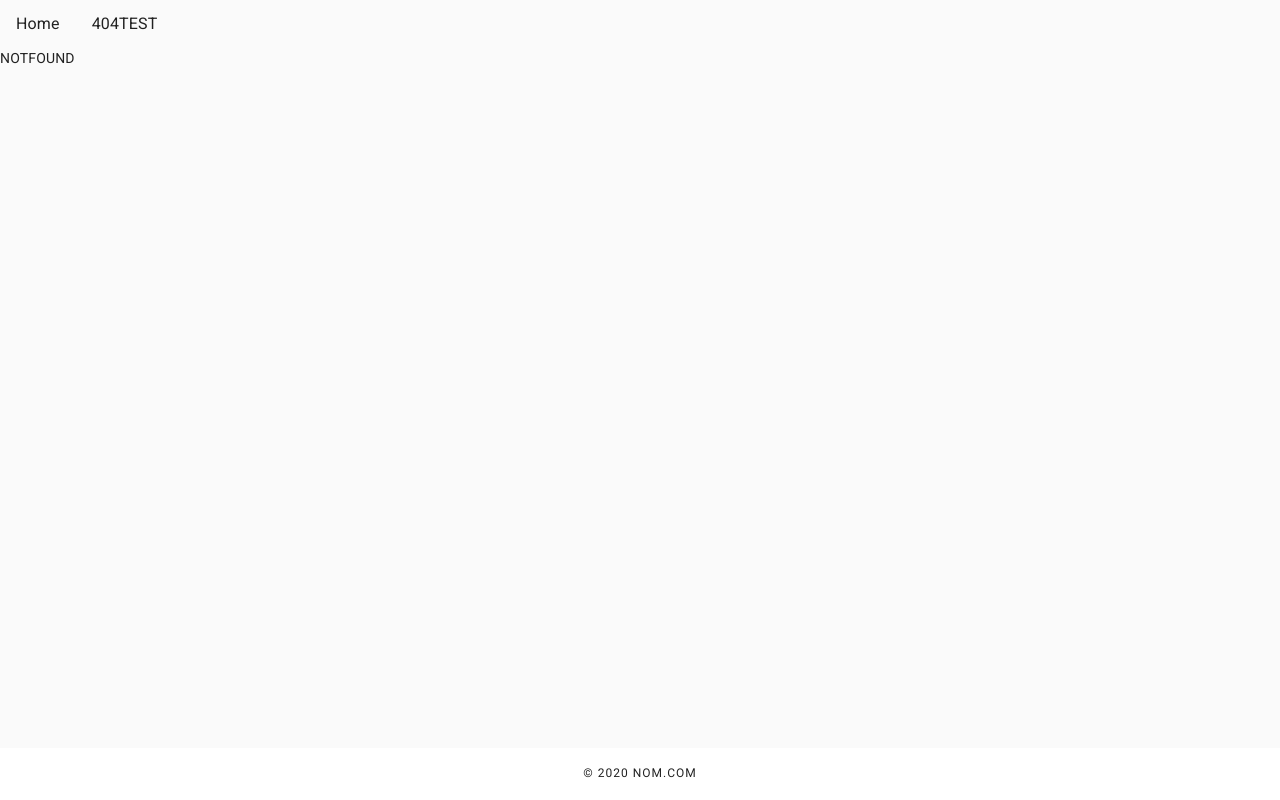
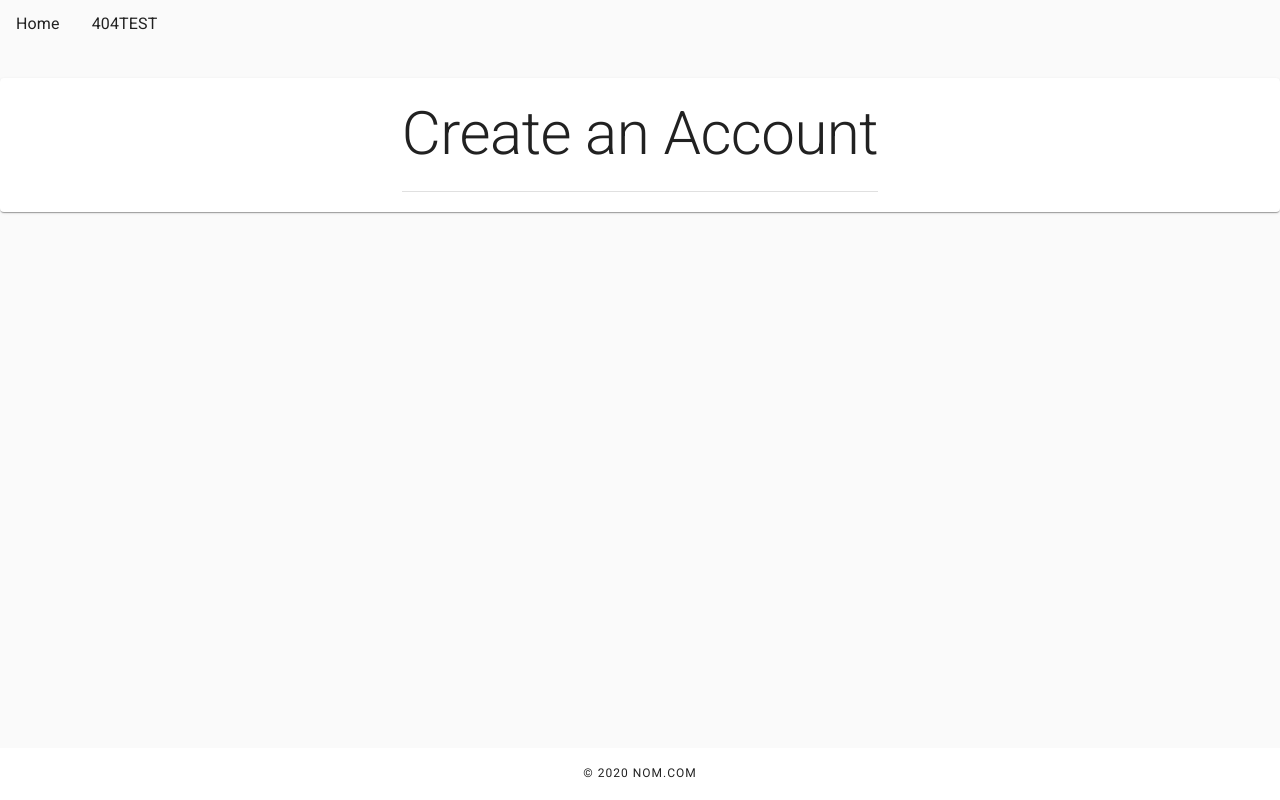
Before and after one commit to nom-com/CuttingBoard-frontend, a React (Create React App) app: page /signup in a window 1280 px wide. Built offline with nearby package versions, Linux system fonts and the light colour scheme.

Commit message:
creating form component, created new route /signup, form-validation util

```diff
--- a/src/App.js
+++ b/src/App.js
@@ -12,6 +12,7 @@ import {
 import { StoreProvider } from "./utils/GlobalState";
 import { AuthProvider } from "./utils/AuthContext";
 import "./App.css";
+import SignUpUserForm from "./components/SignUpUserForm";
 
 // TODO: Dan, research material UI themeing context
 let theme = createMuiTheme();
@@ -28,6 +29,7 @@ function App() {
               <Nav />
               <Switch>
                 <Route exact path='/' component={Landing} />
+                <Route exact path='/signup' component={SignUpUserForm} />
                 <Route path='/' render={() => <div>NOTFOUND</div>} />
               </Switch>
               <Footer />
--- /dev/null
+++ b/src/components/SignUpUserForm.js
@@ -0,0 +1,92 @@
+import React, { useState } from "react";
+import Grid from "@material-ui/core/Grid";
+import Typography from "@material-ui/core/Typography";
+import Divider from "@material-ui/core/Divider";
+import Button from "@material-ui/core/Button";
+import Paper from "@material-ui/core/Paper";
+import {
+  validateEmail,
+  validateFirstname,
+  validateLasname,
+  validatePassword,
+  validateUsername,
+} from "../utils/form-validations";
+
+const SignUpUserForm = () => {
+  const [formData, setFormData] = useState({
+    username: "",
+    password: "",
+    email: "",
+    firstName: "",
+    lastName: "",
+    admin: false,
+  });
+
+  const [usernameError, setUsernameError] = useState(false);
+  const [passwordError, setPasswordError] = useState(false);
+  const [emailError, setEmailError] = useState(false);
+  const [firstnameError, setFirstnameError] = useState(false);
+  const [lastnameError, setLastnameError] = useState(false);
+
+  const handleOnChange = e => {
+    setFormData({
+      ...formData,
+      [e.target.id]: e.target.value,
+    });
+
+    switch (e.target.id) {
+      case "username":
+        setUsernameError(false);
+        break;
+      case "password":
+        setPasswordError(false);
+        break;
+      case "email":
+        setEmailError(false);
+        break;
+      case "firstname":
+        setFirstnameError(false);
+        break;
+      case "lastname":
+        setLastnameError(false);
+        break;
+
+      default:
+        break;
+    }
+  };
+
+  const handleOnSubmit = e => {};
+
+  return (
+    <div className='page-body-content'>
+      <Paper>
+        <form
+          id='signup-form'
+          style={{
+            width: "80%",
+            margin: "auto",
+            marginTop: 30,
+            padding: 20,
+          }}
+          noValidate
+          autoComplete='off'
+          onSubmit={handleOnSubmit}>
+          <Grid container direction='row' justify='center' alignItems='center'>
+            <Grid item>
+                <Typography variant="h2" gutterBottom>
+                    Create an Account
+                </Typography>
+                <Divider/>
+            </Grid>
+            <Grid item>
+
+            </Grid>
+          </Grid>
+        </form>
+      </Paper>
+    </div>
+  );
+};
+
+export default SignUpUserForm;
--- /dev/null
+++ b/src/utils/form-validations.js
@@ -0,0 +1,21 @@
+export const validateUsername = username => {
+  return username.length >= 8;
+};
+
+export const validatePassword = password => {
+  return password.length >= 5;
+};
+
+export const validateEmail = email => {
+  return /^(([^<>()[\]\\.,;:\s@"]+(\.[^<>()[\]\\.,;:\s@"]+)*)|(".+"))@((\[[0-9]{1,3}\.[0-9]{1,3}\.[0-9]{1,3}\.[0-9]{1,3}])|(([a-zA-Z\-0-9]+\.)+[a-zA-Z]{2,}))$/.test(
+    email
+  );
+};
+
+export const validateFirstname = firstname => {
+  return firstname.length >= 1;
+};
+
+export const validateLasname = lastname => {
+  return lastname.length >= 1;
+};
```
